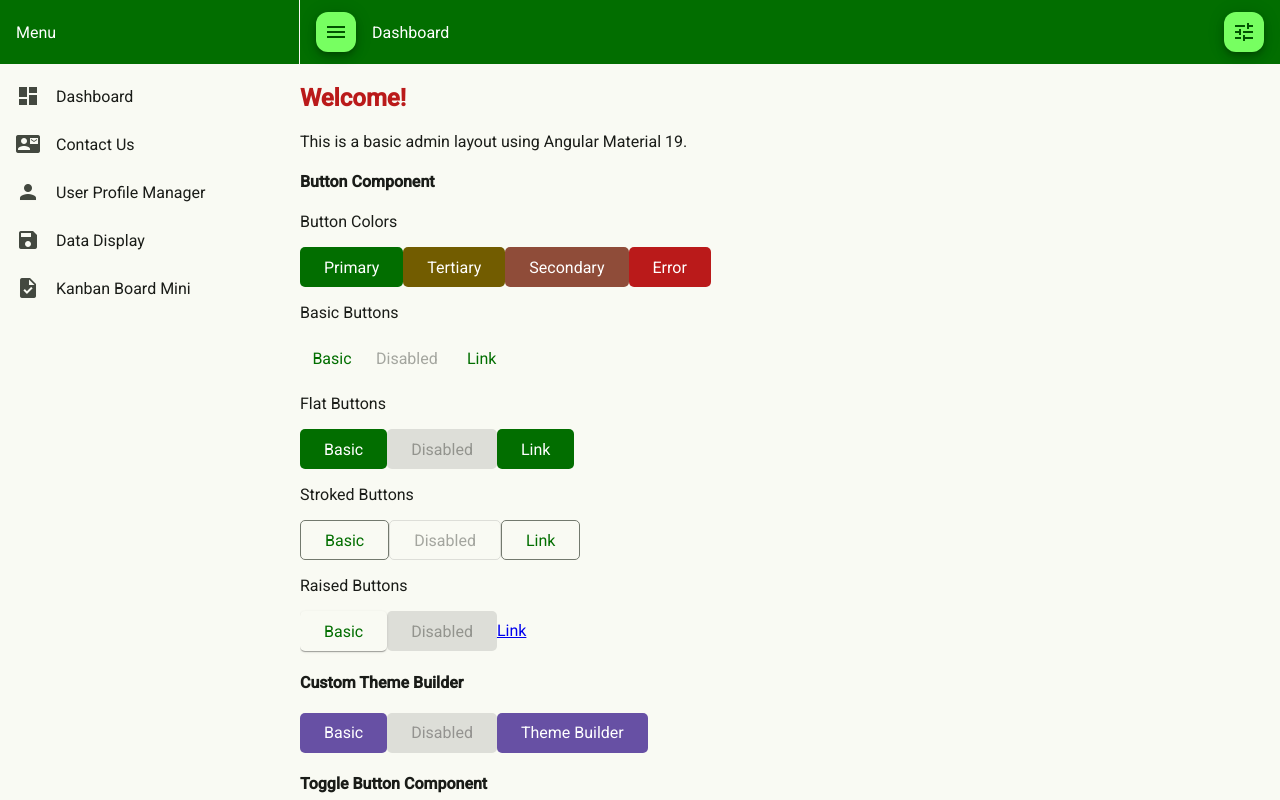
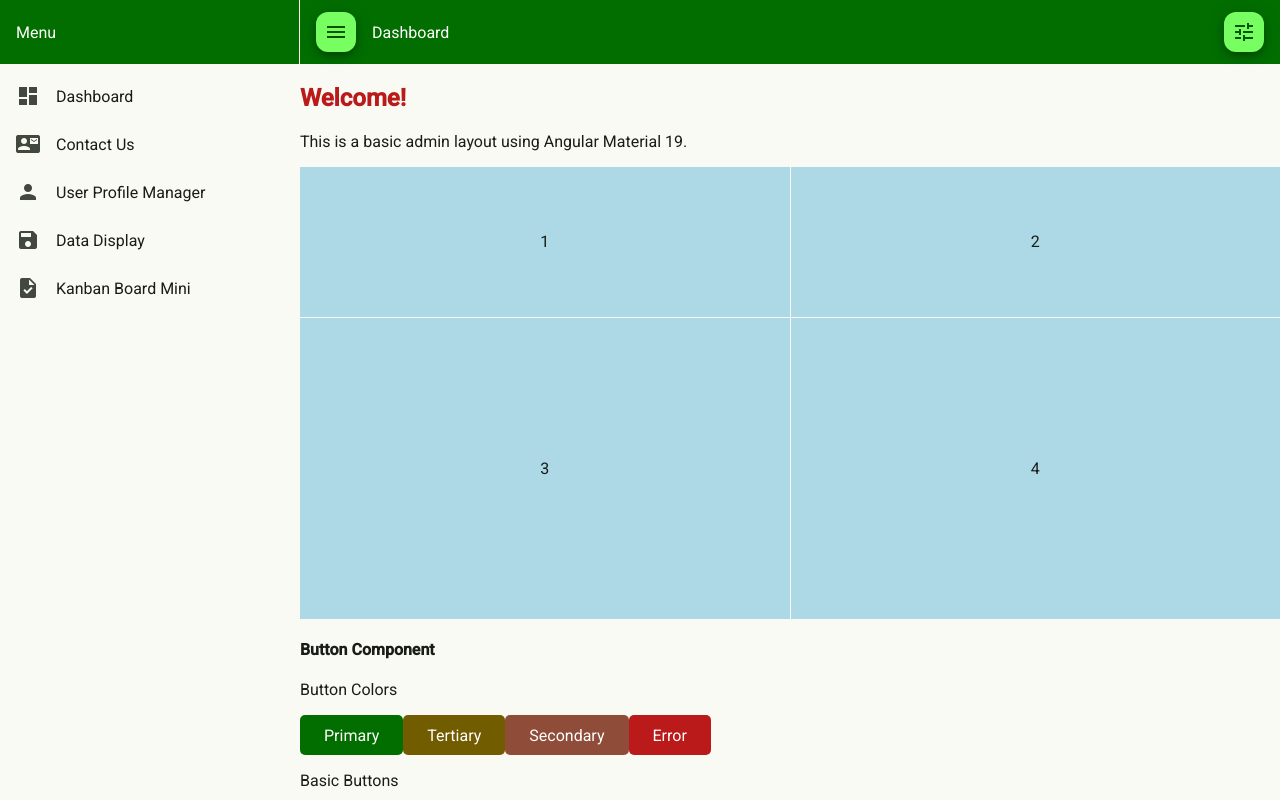
Before and after one commit to oopcoders/Angular-Material-Course, an Angular app: page / in a window 1280 px wide. Built offline with nearby package versions, Linux system fonts and the light colour scheme.

Commit message:
3.33 Grid List Layout with mat-grid-list

```diff
--- a/src/app/pages/dashboard/dashboard.component.html
+++ b/src/app/pages/dashboard/dashboard.component.html
@@ -1,5 +1,15 @@
 <h2 class="text-error">Welcome!</h2>
 <p>This is a basic admin layout using Angular Material 19.</p>
+
+<mat-grid-list cols="2" rowHeight="150px">
+	<mat-grid-tile>1</mat-grid-tile>
+	<mat-grid-tile>2</mat-grid-tile>
+	<mat-grid-tile rowspan="2">3</mat-grid-tile>
+	<mat-grid-tile rowspan="2">4</mat-grid-tile>
+</mat-grid-list>
+
+
+
 
 <h4>Button Component</h4>
 <p>Button Colors</p>
--- a/src/app/pages/dashboard/dashboard.component.scss
+++ b/src/app/pages/dashboard/dashboard.component.scss
@@ -0,0 +1,3 @@
+mat-grid-tile {
+	background: lightblue;
+}
--- a/src/app/pages/dashboard/dashboard.component.ts
+++ b/src/app/pages/dashboard/dashboard.component.ts
@@ -1,10 +1,11 @@
 import { Component, inject } from '@angular/core';
 import { MatButtonModule } from '@angular/material/button';
 import { MatButtonToggleModule } from '@angular/material/button-toggle';
+import { MatGridListModule } from '@angular/material/grid-list';
 
 @Component({
   selector: 'app-dashboard',
-  imports: [MatButtonModule, MatButtonToggleModule],
+  imports: [MatButtonModule, MatButtonToggleModule, MatGridListModule],
   templateUrl: './dashboard.component.html',
   styleUrl: './dashboard.component.scss'
 })
```
